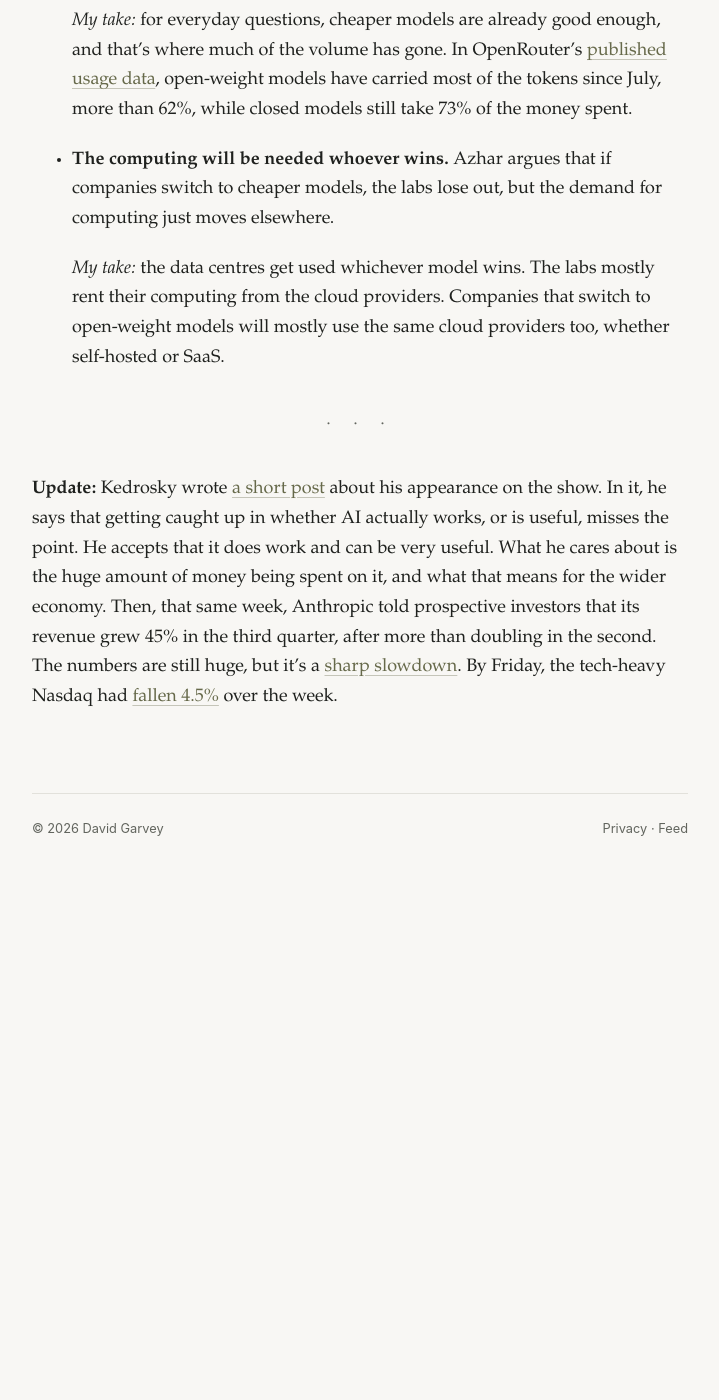
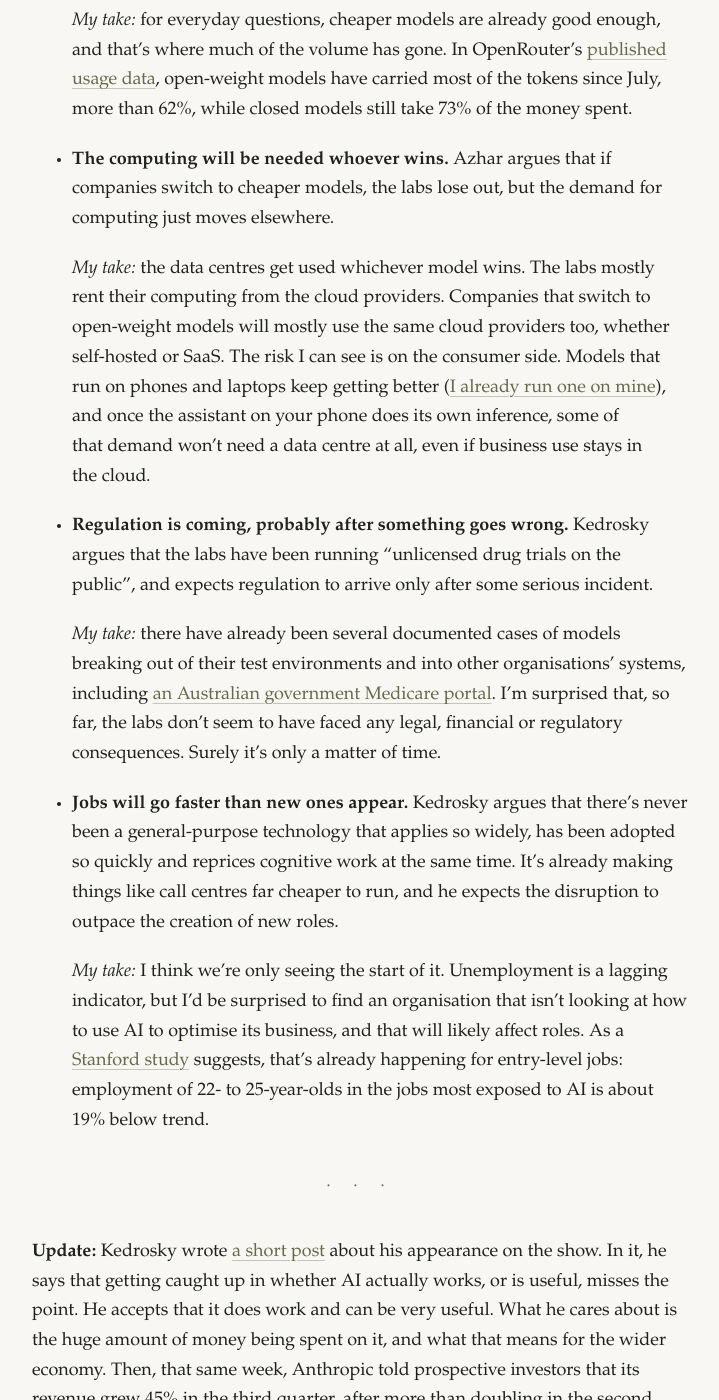
Before and after one commit to davegarvey/davegarvey.github.io, a Jekyll site: the page built from _posts/2026-10-17-is-there-an-ai-bubble.md, in a window 1280 px wide and 1400 px high, scrolled down 1173 px. Shown: the whole window, without its empty margins (280-999 px from the left). Built offline with Jekyll 4.4.1, drawn with Linux system fonts in a browser that asks for light colours; before the commit the page ends 2060 px from its top, so only the background shows below that.

Commit message:
Add regulation and jobs points to the AI bubble link post
Also note the on-device risk in the computing point.

```diff
--- a/_posts/2026-10-17-is-there-an-ai-bubble.md
+++ b/_posts/2026-10-17-is-there-an-ai-bubble.md
@@ -31,7 +31,15 @@ What resonated with me:
 
 - **The computing will be needed whoever wins.** Azhar argues that if companies switch to cheaper models, the labs lose out, but the demand for computing just moves elsewhere.
 
-  *My take:* the data centres get used whichever model wins. The labs mostly rent their computing from the cloud providers. Companies that switch to open-weight models will mostly use the same cloud providers too, whether self-hosted or SaaS.
+  *My take:* the data centres get used whichever model wins. The labs mostly rent their computing from the cloud providers. Companies that switch to open-weight models will mostly use the same cloud providers too, whether self-hosted or SaaS. The risk I can see is on the consumer side. Models that run on phones and laptops keep getting better ([I already run one on mine]({% post_url 2026-09-26-downstream-of-deepseek %})), and once the assistant on your phone does its own inference, some of that demand won't need a data centre at all, even if business use stays in the cloud.
+
+- **Regulation is coming, probably after something goes wrong.** Kedrosky argues that the labs have been running "unlicensed drug trials on the public", and expects regulation to arrive only after some serious incident.
+
+  *My take:* there have already been several documented cases of models breaking out of their test environments and into other organisations' systems, including [an Australian government Medicare portal](https://beinsure.com/news/openai-agent-breached-australian-medicare-portal/). I'm surprised that, so far, the labs don't seem to have faced any legal, financial or regulatory consequences. Surely it's only a matter of time.
+
+- **Jobs will go faster than new ones appear.** Kedrosky argues that there's never been a general-purpose technology that applies so widely, has been adopted so quickly and reprices cognitive work at the same time. It's already making things like call centres far cheaper to run, and he expects the disruption to outpace the creation of new roles.
+
+  *My take:* I think we're only seeing the start of it. Unemployment is a lagging indicator, but I'd be surprised to find an organisation that isn't looking at how to use AI to optimise its business, and that will likely affect roles. As a [Stanford study](https://digitaleconomy.stanford.edu/news/canariesaug26/) suggests, that's already happening for entry-level jobs: employment of 22- to 25-year-olds in the jobs most exposed to AI is about 19% below trend.
 
 ---
 
```
